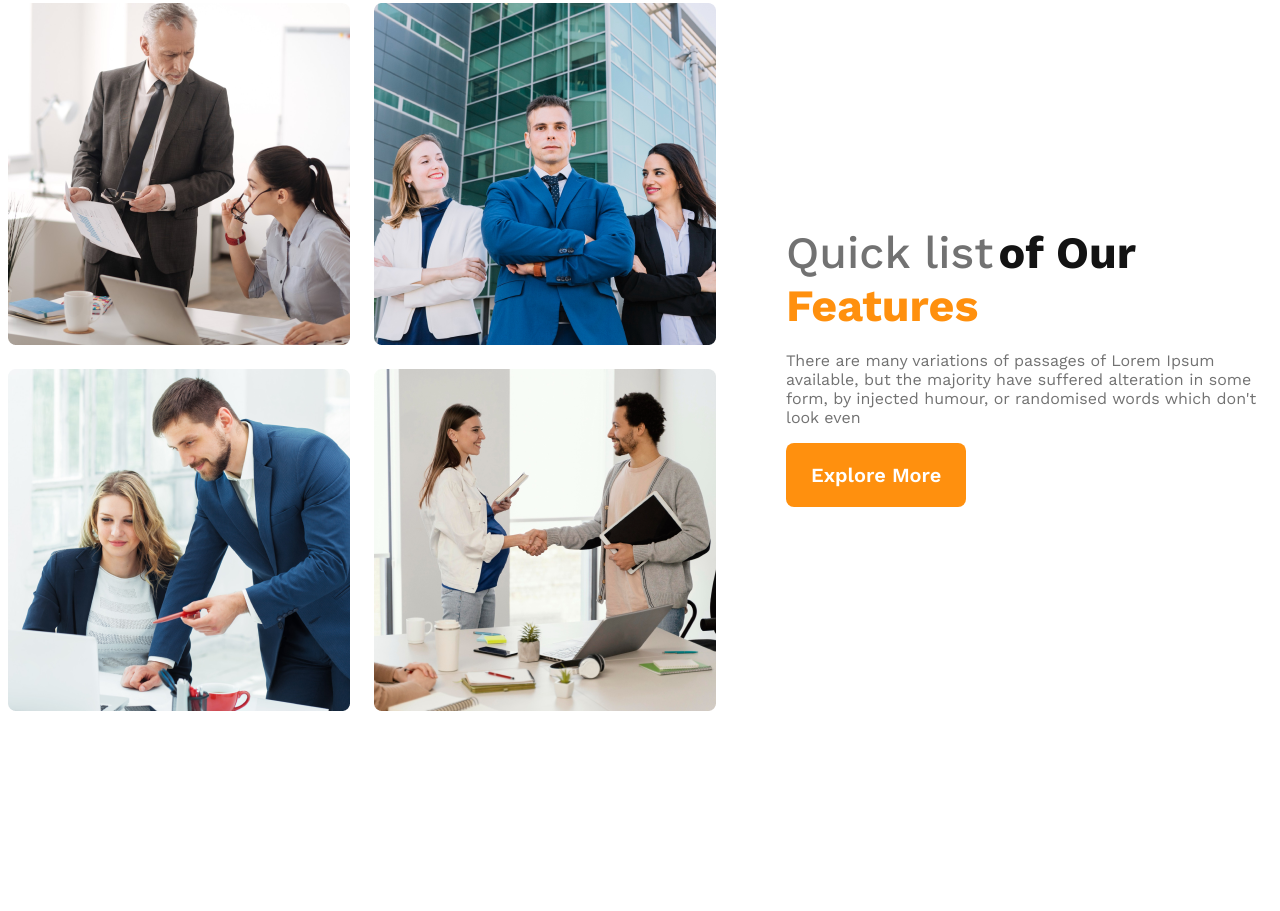
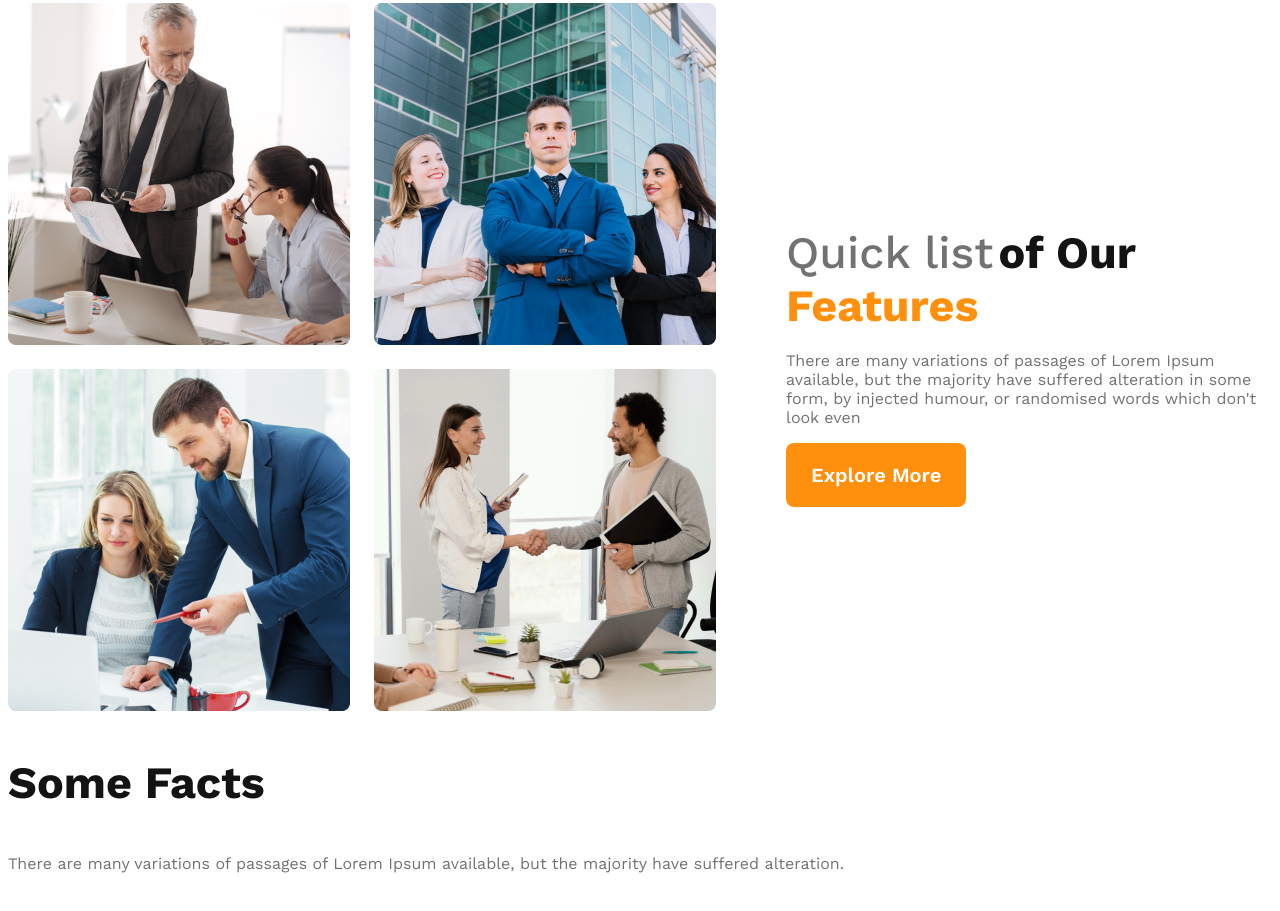
Before and after one commit to FazluLKarim4122/g3-architects-website, a plain HTML site: page index.html in a window 1280 px wide. Shown: the part 1078-1989 px from the top of the page. Before the commit the page ends 1859 px from the top, so only its background shows below. Drawn offline with nearby package versions, Linux system fonts and the light colour scheme.

Commit message:
facts section create with shared styles

```diff
--- a/index.html
+++ b/index.html
@@ -10,7 +10,7 @@
     <!-- Header Start -->
     <header>
     <nav>
-        <h3 class="nav-title">G3 Architects</h3>
+        <h3 class="section-title">G3 Architects</h3>
         <ul>
             <li><a href="home">Home</a></li>
             <li><a href="about">About</a></li>
@@ -47,6 +47,14 @@
             </div>
         </section>
 
+        <section class="features">
+
+        </section>
+        <section class="facts">
+            <h3 class="section-title">Some Facts</h3>
+            <p class="text-line-description">There are many variations of passages of Lorem Ipsum available, but the majority have suffered alteration.</p>
+        </section>
+
     </main>
     <footer>
 
--- a/styles/architect.css
+++ b/styles/architect.css
@@ -22,6 +22,11 @@
     cursor: pointer;
 }
 
+.section-title {
+    color: #131313;
+    font-size: 2.8rem;
+    font-weight: 700;
+}
 
 
 
@@ -38,7 +43,7 @@ nav {
     align-items: center;
 }
 
-.nav-title {
+.section-title {
     color: #131313;
     font-size: 2.8rem;
     font-weight: 700;
```
